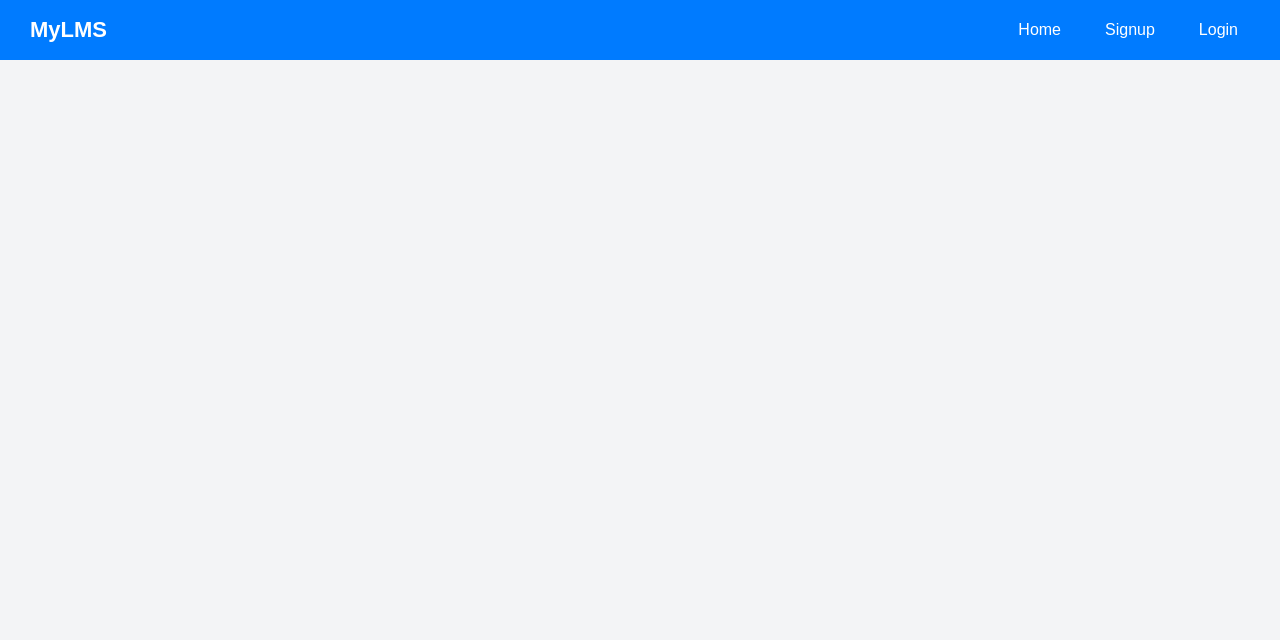
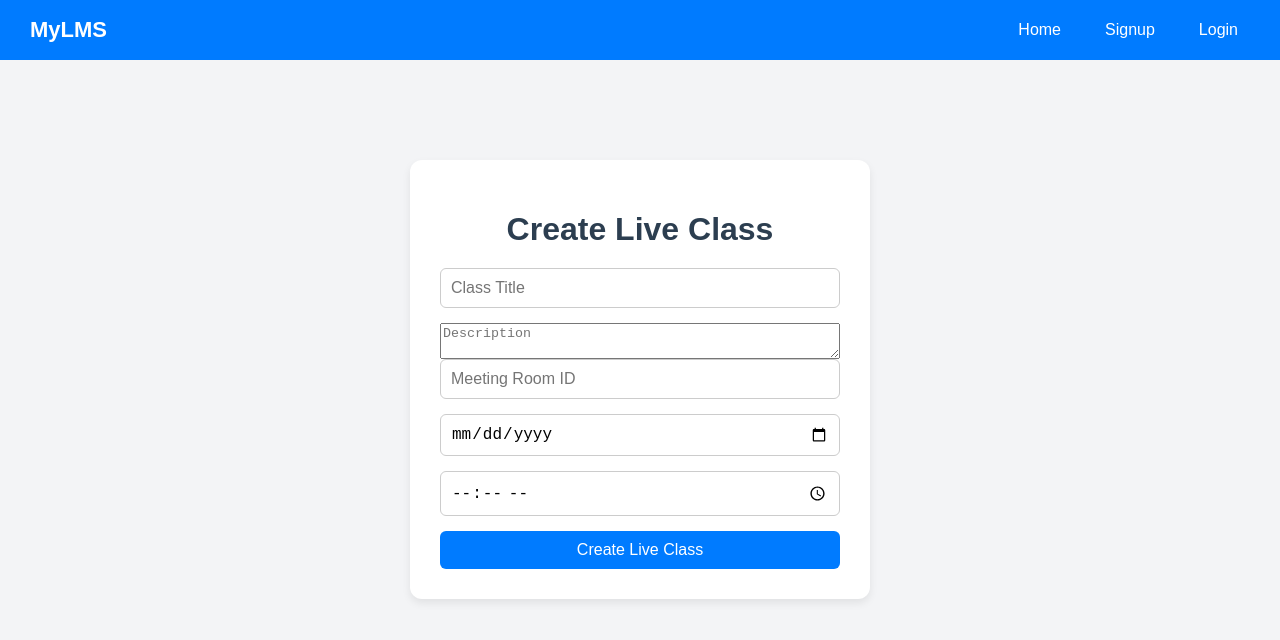
Before and after one commit to sairajnagula123/lms-app, a React (Create React App) app in the folder client/: page /liveclass-upload in a window 1280 px wide. Shown: the top 640 px of the page. Built offline with nearby package versions, Linux system fonts and the light colour scheme.

Commit message:
live class added

```diff
--- a/client/src/App.js
+++ b/client/src/App.js
@@ -1,4 +1,5 @@
 import { BrowserRouter as Router, Routes, Route, Link } from "react-router-dom";
+
 import Signup from "./pages/Signup";
 import Login from "./pages/Login";
 import Home from "./pages/Home";
@@ -9,60 +10,80 @@ import Quiz from "./pages/Quiz";
 import Certificates from "./pages/Certificates";
 import CourseViewer from "./pages/CourseViewer";
 import LiveClasses from "./pages/LiveClasses";
-import "./styles/Navbar.css"; // Make sure this exists
+import LiveClassUpload from "./pages/LiveClassUpload";
 
+import "./styles/Navbar.css";
 
 function App() {
+
   const role = localStorage.getItem("role");
 
   return (
     <Router>
+
       {/* ✅ Navbar */}
       <nav className="navbar">
-        <div className="navbar-brand">MyLMS</div>
+
+        <div className="navbar-brand">
+          MyLMS
+        </div>
+
         <ul className="navbar-links">
+
           <li><Link to="/">Home</Link></li>
 
+          {/* ✅ Before Login */}
           {!role && (
             <>
               <li><Link to="/signup">Signup</Link></li>
+
               <li><Link to="/login">Login</Link></li>
             </>
           )}
 
+          {/* ✅ User Navbar */}
           {role === "user" && (
             <>
               <li><Link to="/courses">Courses</Link></li>
 
-              <li>
-                <Link to="/liveclasses">Live Classes</Link>
-              </li>
+              <li><Link to="/liveclasses">Live Classes</Link></li>
 
-              <li>
-                <Link to="/certificates">My Certificates</Link>
-              </li>
+              <li><Link to="/certificates">My Certificates</Link></li>
             </>
           )}
 
+          {/* ✅ Admin Navbar */}
           {role === "admin" && (
             <>
               <li><Link to="/upload">Upload Course</Link></li>
+
               <li><Link to="/quiz-upload">Upload Quiz</Link></li>
+
+              <li><Link to="/liveclass-upload">Add Live Class</Link></li>
+
+              <li><Link to="/liveclasses">View Classes</Link></li>
             </>
           )}
 
+          {/* ✅ Logout */}
           {role && (
             <li>
-              <button onClick={() => {
-                localStorage.clear();
-                window.location.href = "/";
-              }}>Logout</button>
+              <button
+                onClick={() => {
+                  localStorage.clear();
+                  window.location.href = "/";
+                }}
+              >
+                Logout
+              </button>
             </li>
           )}
+
         </ul>
+
       </nav>
 
-      {/* ✅ App Routes */}
+      {/* ✅ Routes */}
       <Routes>
         <Route path="/" element={<Home />} />
         <Route path="/signup" element={<Signup />} />
@@ -72,8 +93,11 @@ function App() {
         <Route path="/courses" element={<CourseList />} />
         <Route path="/quiz/:courseId" element={<Quiz />} />
         <Route path="/certificates" element={<Certificates />} />
-        <Route path="/course/:id"element={<CourseViewer />} />
+        <Route path="/course/:id" element={<CourseViewer />} />
+        {/* ✅ Live Classes */}
         <Route path="/liveclasses" element={<LiveClasses />} />
+        {/* ✅ Add Live Class */}
+        <Route path="/liveclass-upload" element={<LiveClassUpload />} />
       </Routes>
     </Router>
   );
--- /dev/null
+++ b/client/src/pages/LiveClassUpload.jsx
@@ -0,0 +1,102 @@
+import { useState } from "react";
+import axios from "axios";
+
+function LiveClassUpload() {
+  const [form, setForm] = useState({
+    title: "",
+    description: "",
+    roomId: "",
+    date: "",
+    time: "",
+  });
+
+  const handleChange = (e) => {
+    setForm({
+      ...form,
+      [e.target.name]: e.target.value,
+    });
+  };
+
+  const handleSubmit = async (e) => {
+    e.preventDefault();
+
+    try {
+      await axios.post(
+        "https://lms-app-cqbr.onrender.com/api/liveclasses/create",
+        form
+      );
+
+      alert("Live Class Created");
+
+      setForm({
+        title: "",
+        description: "",
+        roomId: "",
+        date: "",
+        time: "",
+      });
+
+    } catch (error) {
+      console.log(error);
+      alert("Error creating class");
+    }
+  };
+
+  return (
+    <div className="auth-container">
+      <h1>Create Live Class</h1>
+
+      <form className="auth-form" onSubmit={handleSubmit}>
+
+        <input
+          type="text"
+          name="title"
+          placeholder="Class Title"
+          value={form.title}
+          onChange={handleChange}
+          required
+        />
+
+        <textarea
+          name="description"
+          placeholder="Description"
+          value={form.description}
+          onChange={handleChange}
+          required
+        />
+
+        <input
+          type="text"
+          name="roomId"
+          placeholder="Meeting Room ID"
+          value={form.roomId}
+          onChange={handleChange}
+          required
+        />
+
+        <input
+          type="date"
+          name="date"
+          value={form.date}
+          onChange={handleChange}
+          required
+        />
+
+        <input
+          type="time"
+          name="time"
+          value={form.time}
+          onChange={handleChange}
+          required
+        />
+
+        <button type="submit">
+          Create Live Class
+        </button>
+
+      </form>
+    </div>
+  );
+}
+
+export default LiveClassUpload;
```
